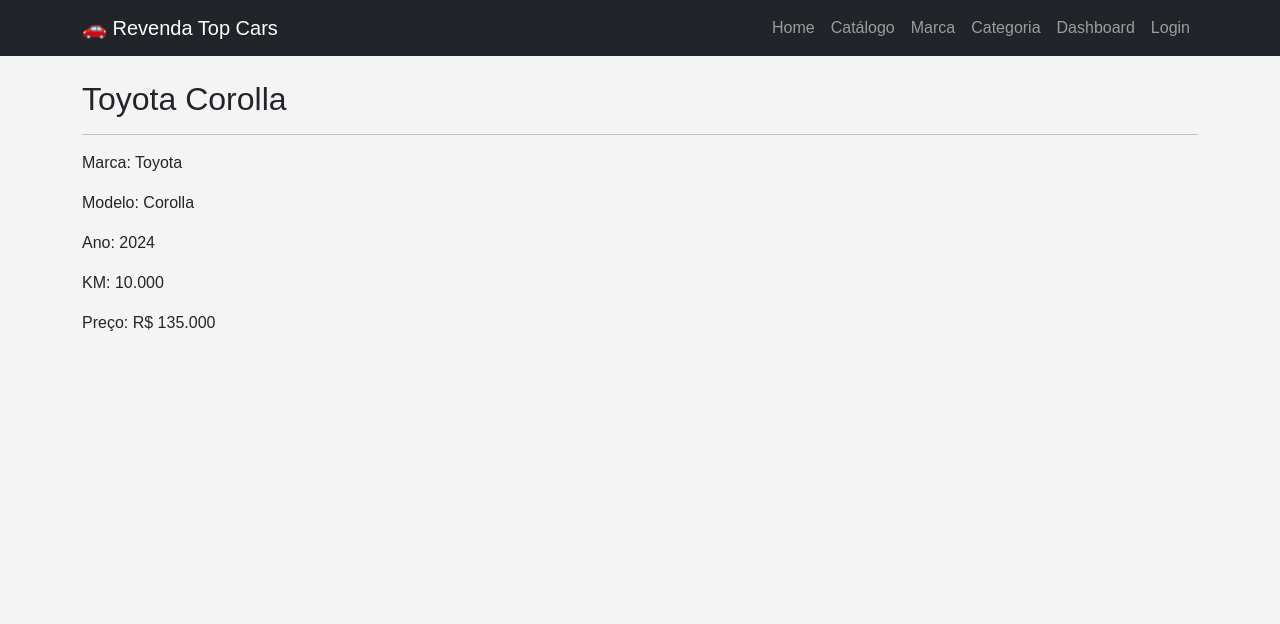
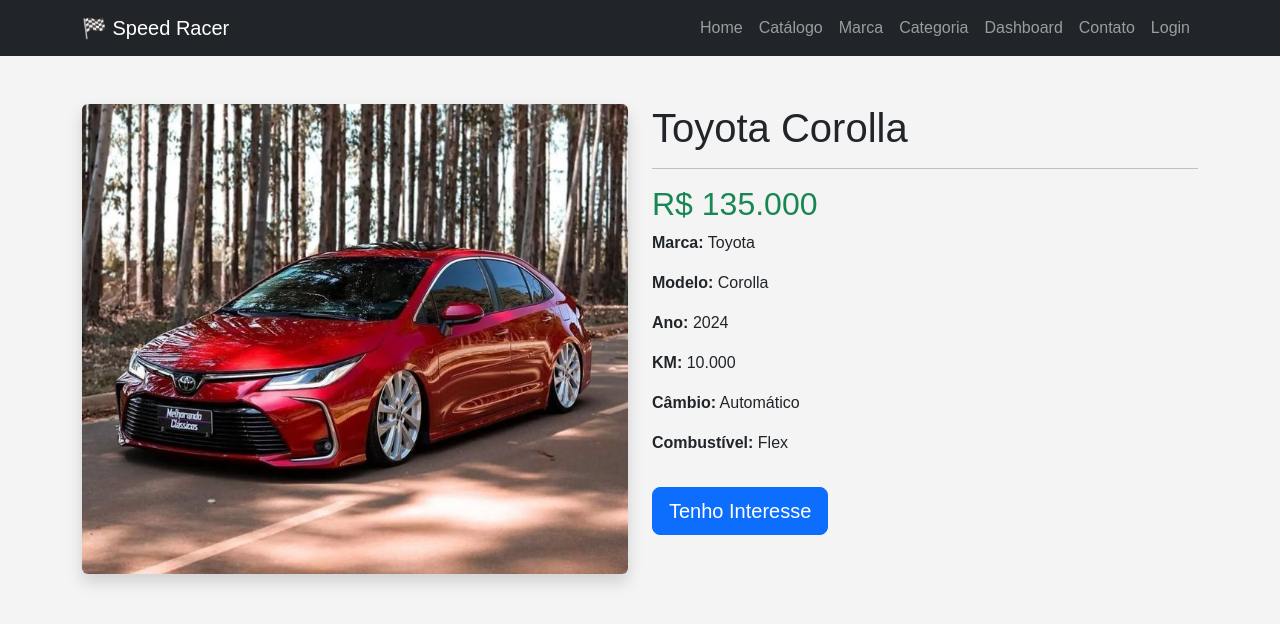
Before and after one commit to LuizAntonioAsevedo/speedracer-frontend, a React (Vite) app: page /veiculo/1 in a window 1280 px wide. Shown: the top 624 px of the page. Built offline with nearby package versions, Linux system fonts and the light colour scheme.

Commit message:
Atualizacoes das paginas

```diff
--- a/src/components/CarCard.jsx
+++ b/src/components/CarCard.jsx
@@ -1,23 +1,50 @@
+import { useNavigate } from 'react-router-dom';
+
 function CarCard({ carro }) {
 
+  const navigate = useNavigate();
+
   return (
-
-    <div className="card">
+    <div
+      className="card shadow-sm h-100"
+      style={{
+        transition: '0.3s',
+        cursor: 'pointer'
+      }}
+    >
+      <img
+        src={carro.imagem}
+        className="card-img-top"
+        alt={carro.modelo}
+        style={{
+          height: '220px',
+          objectFit: 'cover'
+        }}
+      />
 
       <div className="card-body">
 
-        <h5>{carro.modelo}</h5>
+        <h5 className="card-title">
+          {carro.marca} {carro.modelo}
+        </h5>
 
-        <p>{carro.marca}</p>
+        <p className="card-text">
+          <strong>Ano:</strong> {carro.ano}
+        </p>
 
-        <p>{carro.ano}</p>
+        <p className="card-text">
+          <strong>Preço:</strong> R$ {carro.preco.toLocaleString('pt-BR')}
+        </p>
 
-        <p>R$ {carro.preco}</p>
+        <button
+          className="btn btn-dark w-100"
+          onClick={() => navigate(`/veiculo/${carro.id}`)}
+        >
+          Ver Detalhes
+        </button>
 
       </div>
-
     </div>
-
   );
 }
 
--- a/src/components/Navbar.jsx
+++ b/src/components/Navbar.jsx
@@ -10,7 +10,7 @@
           className="navbar-brand"
           to="/"
         >
-          🚗 Revenda Top Cars
+          🏁 Speed Racer
         </Link>
 
         <div className="navbar-nav">
@@ -52,6 +52,13 @@
 
           <Link
             className="nav-link"
+            to="/contato"
+          >
+            Contato
+          </Link>
+
+          <Link
+            className="nav-link"
             to="/login"
           >
             Login
--- a/src/pages/Catalogo.jsx
+++ b/src/pages/Catalogo.jsx
@@ -1,5 +1,10 @@
 import Navbar from '../components/Navbar';
 import CarCard from '../components/CarCard';
+
+import corolla from '../assets/carros/corolla.jpeg';
+import civic from '../assets/carros/civic.jpeg';
+import compass from '../assets/carros/compass.jpeg';
+import bmw320i from '../assets/carros/bmw320i.jpeg';
 
 function Catalogo() {
 
@@ -9,21 +14,32 @@
     marca: 'Toyota',
     modelo: 'Corolla',
     ano: 2024,
-      preco: 135000
+    preco: 135000,
+    imagem: corolla
   },
   {
     id: 2,
     marca: 'Honda',
     modelo: 'Civic',
     ano: 2023,
-      preco: 145000
+    preco: 145000,
+    imagem: civic
   },
   {
     id: 3,
     marca: 'Jeep',
     modelo: 'Compass',
     ano: 2024,
-      preco: 180000
+    preco: 180000,
+    imagem: compass
+  },
+  {
+    id: 4,
+    marca: 'BMW',
+    modelo: '320i',
+    ano: 2024,
+    preco: 320000,
+    imagem: bmw320i
   }
 ];
 
@@ -33,7 +49,12 @@
 
       <div className="container mt-4">
 
-        <h2>Catálogo de Veículos</h2>
+        <div className="text-center mb-4">
+          <h1>🚗 Catálogo Speed Racer</h1>
+          <p className="lead">
+            Encontre o veículo ideal para você.
+          </p>
+        </div>
 
         <div className="row">
 
@@ -41,7 +62,7 @@
 
             <div
               key={carro.id}
-              className="col-md-4 mb-3"
+              className="col-md-4 mb-4"
             >
 
               <CarCard carro={carro} />
--- /dev/null
+++ b/src/pages/Contato.jsx
@@ -0,0 +1,86 @@
+import Navbar from '../components/Navbar';
+
+function Contato() {
+  return (
+    <>
+      <Navbar />
+
+      <div className="container mt-5">
+
+        <h1>Contato</h1>
+
+        <hr />
+
+        <div className="row">
+
+          <div className="col-md-6">
+
+            <h4>Informações</h4>
+
+            <p>
+              📞 Telefone: (11) 4000-1234
+            </p>
+
+            <p>
+              📱 WhatsApp: (11) 99999-9999
+            </p>
+
+            <p>
+              📧 E-mail: contato@speedracer.com.br
+            </p>
+
+            <p>
+              📍 Endereço: Av. Paulista, 1000 - São Paulo/SP
+            </p>
+
+          </div>
+
+          <div className="col-md-6">
+
+            <h4>Envie uma mensagem</h4>
+
+            <form>
+
+              <div className="mb-3">
+                <input
+                  type="text"
+                  className="form-control"
+                  placeholder="Nome"
+                />
+              </div>
+
+              <div className="mb-3">
+                <input
+                  type="email"
+                  className="form-control"
+                  placeholder="E-mail"
+                />
+              </div>
+
+              <div className="mb-3">
+                <textarea
+                  className="form-control"
+                  rows="5"
+                  placeholder="Mensagem"
+                />
+              </div>
+
+              <button
+                className="btn btn-primary"
+                type="submit"
+              >
+                Enviar
+              </button>
+
+            </form>
+
+          </div>
+
+        </div>
+
+      </div>
+    </>
+  );
+}
+
+export default Contato;
--- a/src/pages/Home.jsx
+++ b/src/pages/Home.jsx
@@ -1,20 +1,129 @@
 import Navbar from '../components/Navbar';
+import { Link } from 'react-router-dom';
 
 function Home() {
-
   return (
     <>
       <Navbar />
 
       <div className="container mt-5">
 
-        <div className="text-center">
+        {/* Banner Principal */}
 
-          <h1>🚗 Revenda Top Cars</h1>
+        <div className="text-center p-5 bg-dark text-white rounded">
+
+          <h1 className="display-4">
+            🏁 Speed Racer
+          </h1>
 
           <p className="lead">
             Encontre o veículo ideal para você.
           </p>
+
+          <Link
+            to="/catalogo"
+            className="btn btn-warning btn-lg"
+          >
+            Ver Catálogo
+          </Link>
+
+        </div>
+
+        {/* História */}
+
+        <div className="mt-5">
+
+          <h2>Nossa História</h2>
+
+          <hr />
+
+          <p>
+            A Speed Racer nasceu com o objetivo de oferecer
+            veículos novos e seminovos com qualidade,
+            procedência garantida e atendimento diferenciado.
+          </p>
+
+          <p>
+            Trabalhamos com as melhores marcas do mercado,
+            oferecendo segurança, transparência e as melhores
+            condições para nossos clientes.
+          </p>
+
+        </div>
+
+        {/* Diferenciais */}
+
+        <div className="mt-5">
+
+          <h2>Nossos Diferenciais</h2>
+
+          <hr />
+
+          <div className="row">
+
+            <div className="col-md-3">
+              <div className="card p-3 text-center">
+                ✓ Veículos Revisados
+              </div>
+            </div>
+
+            <div className="col-md-3">
+              <div className="card p-3 text-center">
+                ✓ Garantia
+              </div>
+            </div>
+
+            <div className="col-md-3">
+              <div className="card p-3 text-center">
+                ✓ Financiamento Facilitado
+              </div>
+            </div>
+
+            <div className="col-md-3">
+              <div className="card p-3 text-center">
+                ✓ Avaliação do seu usado
+              </div>
+            </div>
+
+          </div>
+
+        </div>
+
+        {/* Veículos Destaque */}
+
+        <div className="mt-5 mb-5">
+
+          <h2>Veículos em Destaque</h2>
+
+          <hr />
+
+          <div className="row">
+
+            <div className="col-md-3">
+              <div className="card p-3 text-center">
+                Toyota Corolla
+              </div>
+            </div>
+
+            <div className="col-md-3">
+              <div className="card p-3 text-center">
+                Honda Civic
+              </div>
+            </div>
+
+            <div className="col-md-3">
+              <div className="card p-3 text-center">
+                Jeep Compass
+              </div>
+            </div>
+
+            <div className="col-md-3">
+              <div className="card p-3 text-center">
+                BMW 320i
+              </div>
+            </div>
+
+          </div>
 
         </div>
 
--- a/src/pages/VeiculoDetalhe.jsx
+++ b/src/pages/VeiculoDetalhe.jsx
@@ -1,26 +1,138 @@
 import Navbar from '../components/Navbar';
+import { useParams } from 'react-router-dom';
+
+import corolla from '../assets/carros/corolla.jpeg';
+import civic from '../assets/carros/civic.jpeg';
+import compass from '../assets/carros/compass.jpeg';
+import bmw320i from '../assets/carros/bmw320i.jpeg';
 
 function VeiculoDetalhe() {
+
+  const { id } = useParams();
+
+  const veiculos = [
+    {
+      id: 1,
+      marca: 'Toyota',
+      modelo: 'Corolla',
+      ano: 2024,
+      km: '10.000',
+      cambio: 'Automático',
+      combustivel: 'Flex',
+      preco: 135000,
+      imagem: corolla
+    },
+    {
+      id: 2,
+      marca: 'Honda',
+      modelo: 'Civic',
+      ano: 2023,
+      km: '15.000',
+      cambio: 'Automático',
+      combustivel: 'Flex',
+      preco: 145000,
+      imagem: civic
+    },
+    {
+      id: 3,
+      marca: 'Jeep',
+      modelo: 'Compass',
+      ano: 2024,
+      km: '8.000',
+      cambio: 'Automático',
+      combustivel: 'Flex',
+      preco: 180000,
+      imagem: compass
+    },
+    {
+      id: 4,
+      marca: 'BMW',
+      modelo: '320i',
+      ano: 2024,
+      km: '5.000',
+      cambio: 'Automático',
+      combustivel: 'Gasolina',
+      preco: 320000,
+      imagem: bmw320i
+    }
+  ];
+
+  const veiculo = veiculos.find(
+    (v) => v.id === Number(id)
+  );
+
+  if (!veiculo) {
+    return (
+      <>
+        <Navbar />
+        <div className="container mt-5">
+          <h2>Veículo não encontrado.</h2>
+        </div>
+      </>
+    );
+  }
 
   return (
     <>
       <Navbar />
 
-      <div className="container mt-4">
+      <div className="container mt-5">
 
-        <h2>Toyota Corolla</h2>
+        <div className="row">
 
-        <hr />
+          <div className="col-md-6">
 
-        <p>Marca: Toyota</p>
+            <img
+              src={veiculo.imagem}
+              alt={veiculo.modelo}
+              className="img-fluid rounded shadow"
+            />
 
-        <p>Modelo: Corolla</p>
+          </div>
 
-        <p>Ano: 2024</p>
+          <div className="col-md-6">
 
-        <p>KM: 10.000</p>
+            <h1>
+              {veiculo.marca} {veiculo.modelo}
+            </h1>
 
-        <p>Preço: R$ 135.000</p>
+            <hr />
+
+            <h2 className="text-success">
+              R$ {veiculo.preco.toLocaleString('pt-BR')}
+            </h2>
+
+            <p>
+              <strong>Marca:</strong> {veiculo.marca}
+            </p>
+
+            <p>
+              <strong>Modelo:</strong> {veiculo.modelo}
+            </p>
+
+            <p>
+              <strong>Ano:</strong> {veiculo.ano}
+            </p>
+
+            <p>
+              <strong>KM:</strong> {veiculo.km}
+            </p>
+
+            <p>
+              <strong>Câmbio:</strong> {veiculo.cambio}
+            </p>
+
+            <p>
+              <strong>Combustível:</strong> {veiculo.combustivel}
+            </p>
+
+            <button className="btn btn-primary btn-lg mt-3">
+              Tenho Interesse
+            </button>
+
+          </div>
+
+        </div>
 
       </div>
     </>
--- a/src/routes/AppRoutes.jsx
+++ b/src/routes/AppRoutes.jsx
@@ -7,6 +7,7 @@
 import BuscaMarca from '../pages/BuscaMarca';
 import BuscaCategoria from '../pages/BuscaCategoria';
 import VeiculoDetalhe from '../pages/VeiculoDetalhe';
+import Contato from '../pages/Contato';
 
 function AppRoutes() {
   return (
@@ -49,6 +50,11 @@
           element={<VeiculoDetalhe />}
         />
 
+        <Route
+          path="/contato"
+          element={<Contato />}
+        />
+
       </Routes>
 
     </BrowserRouter>
```
Also changed, not shown: src/assets/carros/bmw3201.jpeg (deleted), src/assets/carros/bmw320i.jpeg (added). Lines whose indentation alone changed are shown as unchanged.
